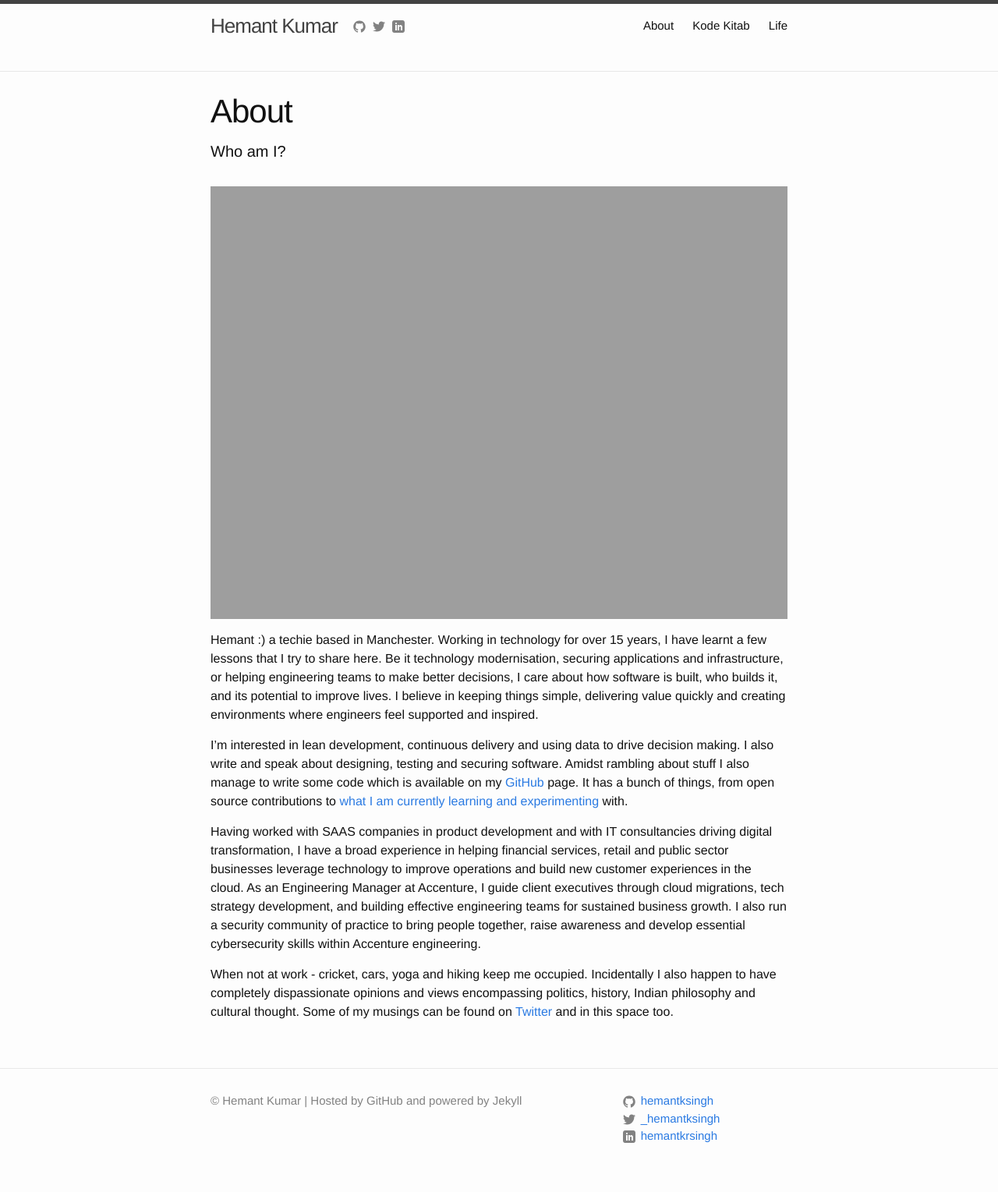
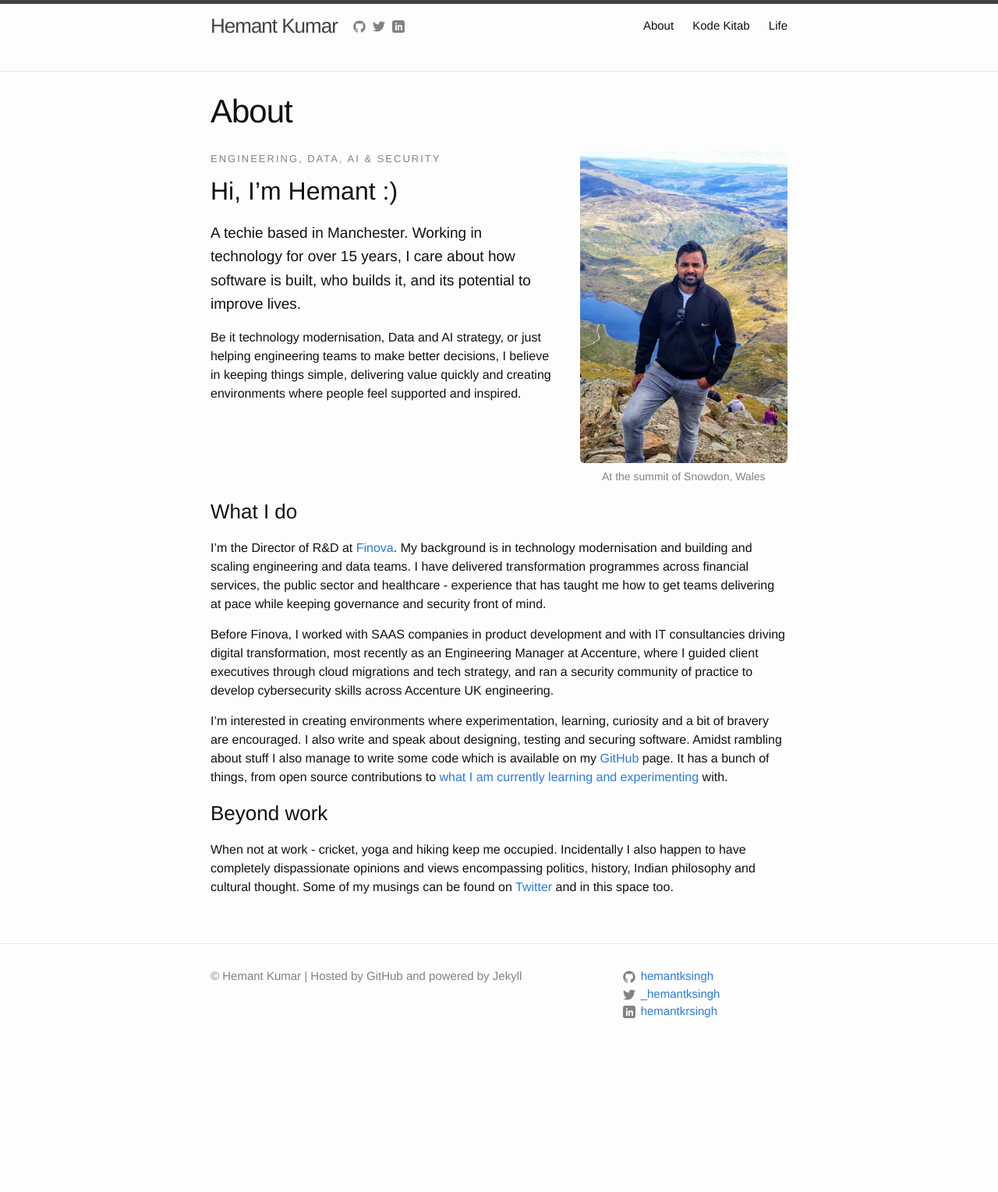
Before and after one commit to hemantksingh/hemantksingh.github.io, a Jekyll site: the page built from about.md, in a window 1280 px wide. Shown: the whole page at 78% size. Built offline with Jekyll 4.4.1, drawn with Linux system fonts in a browser that asks for light colours; after the commit the page ends 1369 px from its top, so only the background shows below that.

Commit message:
About update

```diff
--- a/_sass/_layout.scss
+++ b/_sass/_layout.scss
@@ -280,3 +280,68 @@
         }
     }
 }
+
+
+
+/**
+ * About page
+ */
+.about-hero {
+    display: flex;
+    align-items: flex-start;
+    gap: $spacing-unit;
+    margin-bottom: $spacing-unit / 2;
+}
+
+.about-hero-text {
+    flex: 1 1 58%;
+}
+
+.about-hero-photo {
+    flex: 0 0 36%;
+
+    img {
+        display: block;
+        width: 100%;
+        height: auto;
+        border-radius: 6px;
+    }
+}
+
+.about-eyebrow {
+    text-transform: uppercase;
+    letter-spacing: 2px;
+    font-size: 13px;
+    color: $grey-color;
+    margin-bottom: $spacing-unit / 4;
+}
+
+.about-lede {
+    font-size: 19px;
+    line-height: 1.6;
+}
+
+.about-photo-caption {
+    font-size: $small-font-size;
+    color: $grey-color;
+    text-align: center;
+    margin-top: $spacing-unit / 4;
+    margin-bottom: 0;
+}
+
+@include media-query($on-palm) {
+    .about-hero {
+        flex-direction: column-reverse;
+    }
+
+    .about-hero-photo {
+        flex: none;
+        width: 100%;
+
+        img {
+            max-height: 420px;
+            object-fit: cover;
+            object-position: top;
+        }
+    }
+}
--- a/about.md
+++ b/about.md
@@ -2,15 +2,32 @@
 layout: page
 title: About
 permalink: /about/
-description: Who am I?
 ---
 
-<img src="{{ site.url }}/assets/hk-snowden-peak.jpg" title="Snowden peak" width="750" height="400"/>
+<div class="about-hero">
+  <div class="about-hero-text" markdown="1">
+<p class="about-eyebrow">Engineering, Data, AI &amp; Security</p>
 
-Hemant :) a techie based in Manchester. Working in technology for over 15 years, I have learnt a few lessons that I try to share here. Be it technology modernisation, securing applications and infrastructure, or helping engineering teams to make better decisions, I care about how software is built, who builds it, and its potential to improve lives. I believe in keeping things simple, delivering value quickly and creating environments where engineers feel supported and inspired.
+## Hi, I'm Hemant :)
 
-I'm interested in lean development, continuous delivery and using data to drive decision making. I also write and speak about designing, testing and securing software. Amidst rambling about stuff I also manage to write some code which is available on my [GitHub](https://github.com/hemantksingh) page. It has a bunch of things, from open source contributions to [what I am currently learning and experimenting](https://github.com/hemantksingh/messup-learn) with.
+<p class="about-lede">A techie based in Manchester. Working in technology for over 15 years, I care about how software is built, who builds it, and its potential to improve lives.</p>
 
-Having worked with SAAS companies in product development and with IT consultancies driving digital transformation, I have a broad experience in helping financial services, retail and public sector businesses leverage technology to improve operations and build new customer experiences in the cloud. As an Engineering Manager at Accenture,  I guide client executives through cloud migrations, tech strategy development, and building effective engineering teams for sustained business growth. I also run a security community of practice to bring people together, raise awareness and develop essential cybersecurity skills within Accenture engineering.
+Be it technology modernisation, Data and AI strategy, or just helping engineering teams to make better decisions, I believe in keeping things simple, delivering value quickly and creating environments where people feel supported and inspired.
+  </div>
+  <div class="about-hero-photo">
+    <img src="{{ site.url }}/assets/hk-portrait.jpg" alt="Hemant Kumar at the summit of Snowdon" width="640" height="960" fetchpriority="high" decoding="async"/>
+    <p class="about-photo-caption">At the summit of Snowdon, Wales</p>
+  </div>
+</div>
 
-When not at work - cricket, cars, yoga and hiking keep me occupied. Incidentally I also happen to have completely dispassionate opinions and views encompassing politics, history, Indian philosophy and cultural thought. Some of my musings can be found on [Twitter](https://twitter.com/_hemantksingh) and in this space too.
+### What I do
+
+I'm the Director of R&D at [Finova](https://www.finova.tech/). My background is in technology modernisation and building and scaling engineering and data teams. I have delivered transformation programmes across financial services, the public sector and healthcare - experience that has taught me how to get teams delivering at pace while keeping governance and security front of mind.
+
+Before Finova, I worked with SAAS companies in product development and with IT consultancies driving digital transformation, most recently as an Engineering Manager at Accenture, where I guided client executives through cloud migrations and tech strategy, and ran a security community of practice to develop cybersecurity skills across Accenture UK engineering.
+
+I'm interested in creating environments where experimentation, learning, curiosity and a bit of bravery are encouraged. I also write and speak about designing, testing and securing software. Amidst rambling about stuff I also manage to write some code which is available on my [GitHub](https://github.com/hemantksingh) page. It has a bunch of things, from open source contributions to [what I am currently learning and experimenting](https://github.com/hemantksingh/messup-learn) with.
+
+### Beyond work
+
+When not at work - cricket, yoga and hiking keep me occupied. Incidentally I also happen to have completely dispassionate opinions and views encompassing politics, history, Indian philosophy and cultural thought. Some of my musings can be found on [Twitter](https://twitter.com/_hemantksingh) and in this space too.
```
Also changed, not shown: assets/hk-portrait.jpg (added), 1 other file.
